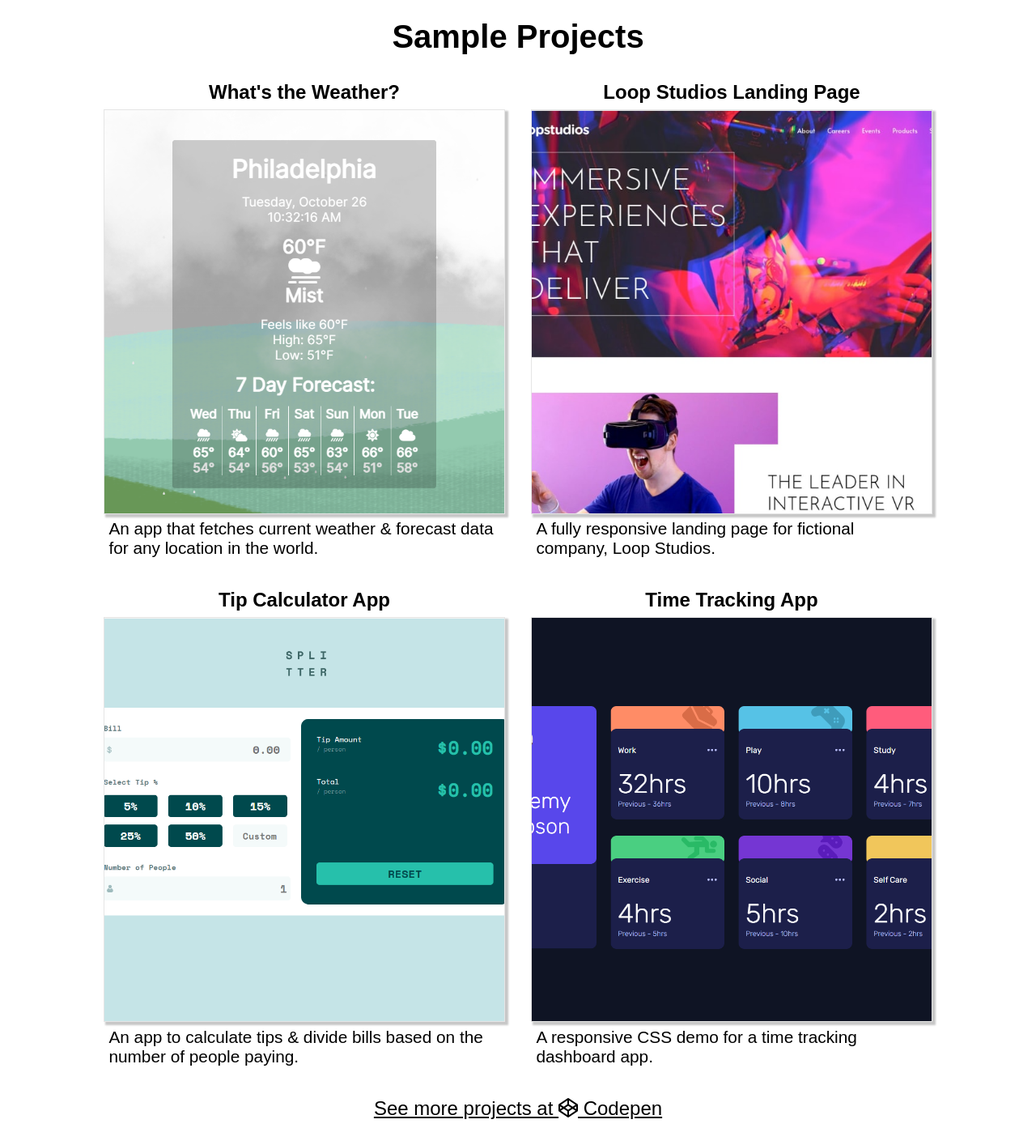
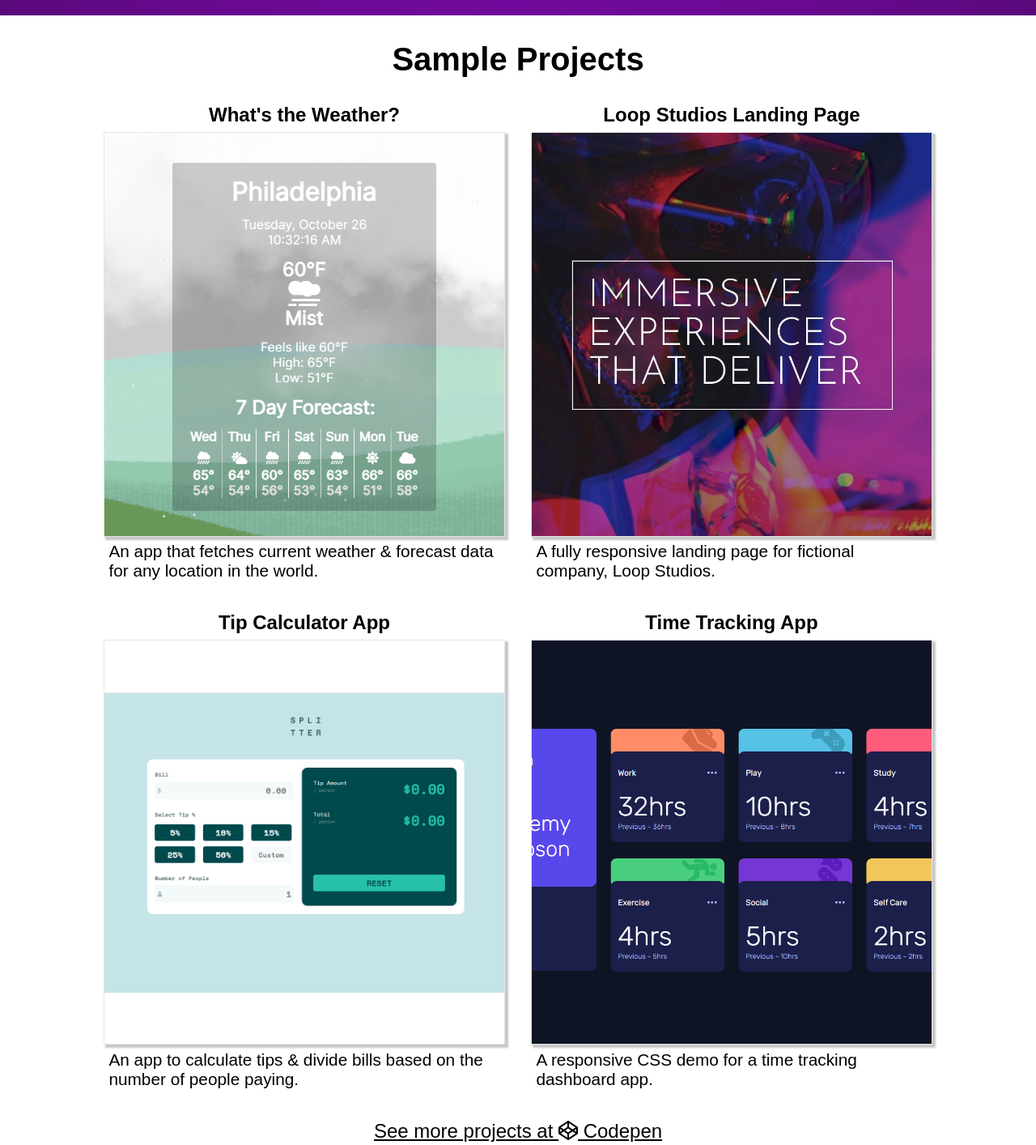
Before and after one commit to alec-sena/dev-portfolio, a plain HTML site: page index.html in a window 1280 px wide. Shown: the part 920-2334 px from the top of the page at 81% size. Drawn offline with Linux system fonts and the light colour scheme; a web font is replaced by a local one.

```diff
--- a/css/work-samples.css
+++ b/css/work-samples.css
@@ -44,11 +44,14 @@
 }
 
 #loop-studios-landing {
-  background-image: url("../images/loop-studios.png");
+  background-image: url("../images/loop-studios.jpg");
+  background-position: top;
 }
 
 #tip-calculator {
-  background-image: url("../images/tip-calculator.png");
+  background-image: url("../images/tip-calculator-mobile.png");
+  background-size: contain;
+  background-repeat: no-repeat;
 }
 
 #time-tracking-dashboard {
@@ -103,4 +106,12 @@
   .work-samples h2 {
     font-size: 32px;
   }
+
+  #loop-studios-landing {
+    background-position: center;
+  }
+
+  #tip-calculator {
+    background-image: url("../images/tip-calculator.png");
+  }
 }
--- a/index.html
+++ b/index.html
@@ -17,7 +17,7 @@
         <div class="flex-column landing">
             <img id="headshot" src="./images/headshot-cropped-grayscale.jpg" alt="Alec Sena">
             <h1 class="landing__title">Alec Sena</h1>
-            <p class="landing__text">Hi! I'm a front end web developer from the greater Philadelphia area. My passions include learning new skills, writing elegant, efficient code, and building clean, accessible websites.</p>
+            <p class="landing__text">Hi! I'm a front end web developer from the greater Philadelphia area. My passions include building clean and accessible websites, writing elegant, efficient code, and learning new skills.</p>
             <h1 class="landing__cta">Let's work together today!</h1>
             <div class="space-between landing__links">
                 <a href="mailto: hello@alecsena.dev" rel="noreferrer" target="_blank" aria-label="email"><i class="far fa-envelope"></i></a>
```
Also changed, not shown: js/particles.js (+0 -13 lines), images/loop-studios.jpg (added), images/loop-studios.png (deleted), images/tip-calculator-mobile.png (added).
